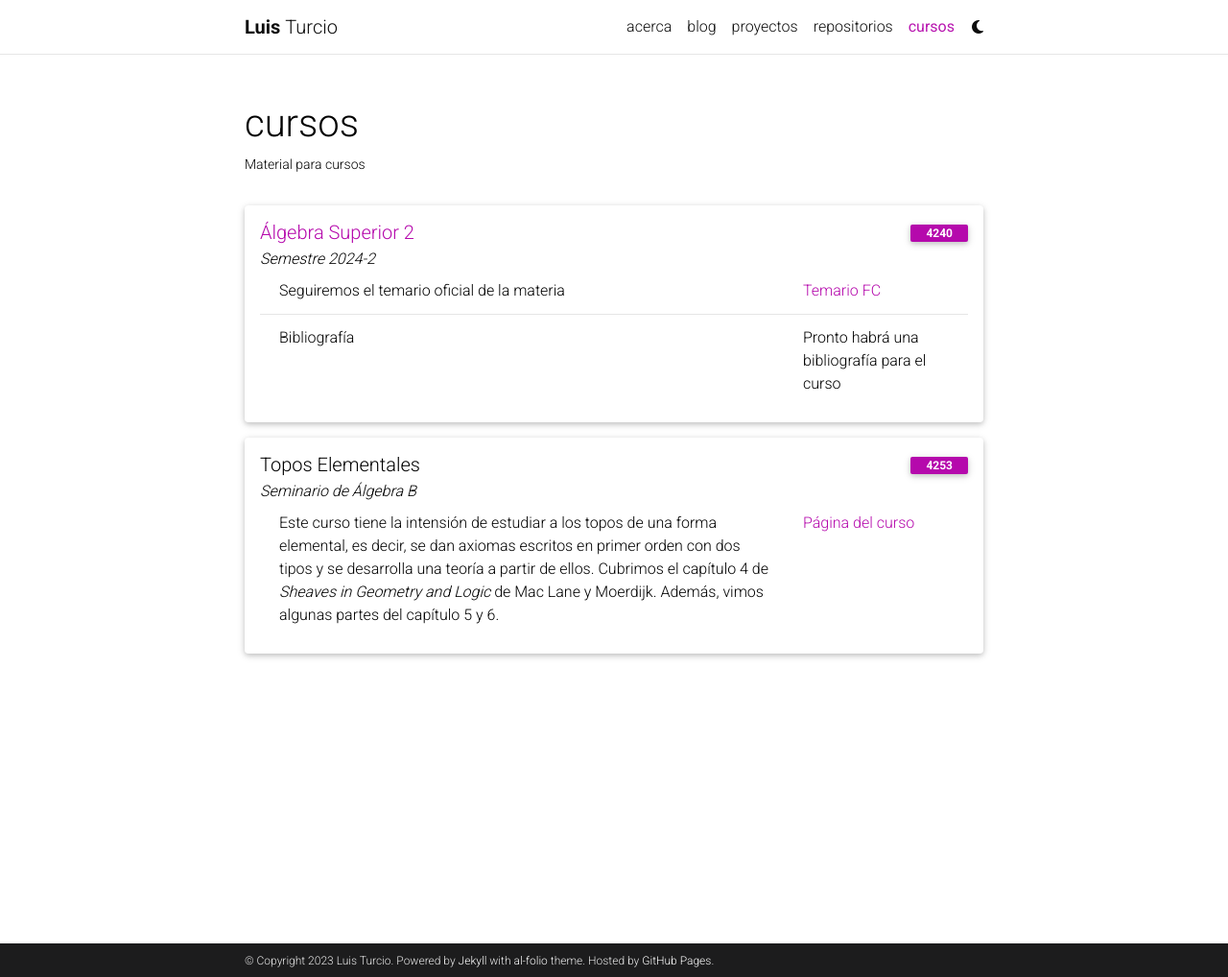
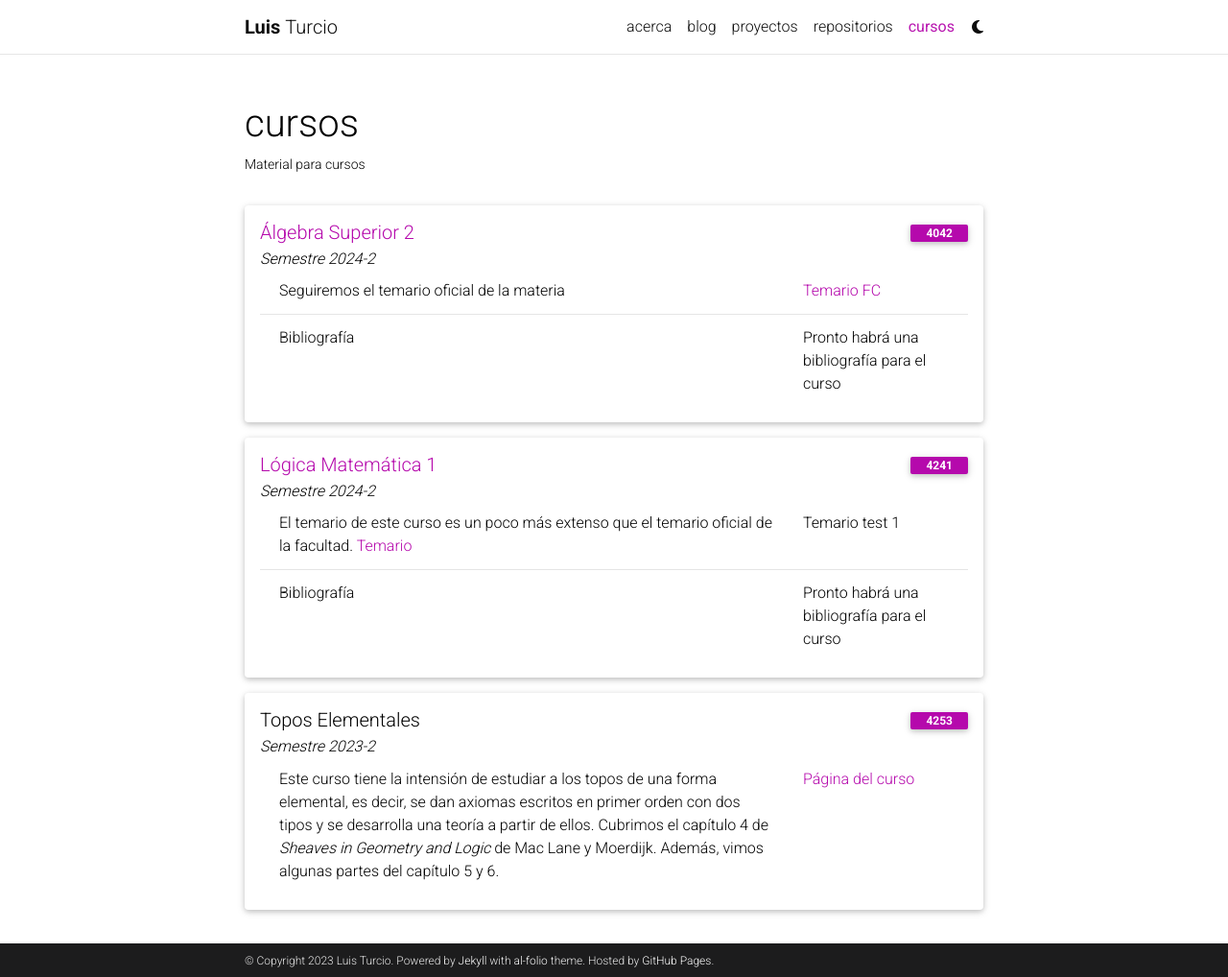
Before and after one commit to ljtc/ljtc.github.io, a Jekyll site: the page built from _pages/teaching.md, in a window 1280 px wide and 1018 px high. Shown: the whole window at 96% size. Built offline with Jekyll 4.4.1, drawn with Linux system fonts in a browser that asks for light colours; comment, search, counter and statistics services are not loaded; a style sheet for code colours, icons or effects is not loaded.

Commit message:
links en html no funcionan

```diff
--- a/_pages/teaching.md
+++ b/_pages/teaching.md
@@ -19,7 +19,7 @@
       </div>
       <div class="col-sm-2 text-sm-right">
         <span class="badge">
-          4240
+          4042
         </span>
       </div>
     </div>
@@ -49,13 +49,54 @@
 </div>
 
 
+<!-- Lógica I, 2024-2 -->
+<div class="card mt-3">
+  <div class="p-3">
+    <div class="row">
+      <div class="col-sm-10">
+        <h5 id="comp210" class="card-title"><a href="https://www.fciencias.unam.mx/docencia/horarios/busquedaglobal/20242/4241">Lógica Matemática 1</a></h5>
+        <h6 class="card-subtitle font-italic">Semestre 2024-2</h6>
+      </div>
+      <div class="col-sm-2 text-sm-right">
+        <span class="badge">
+          4241
+        </span>
+      </div>
+    </div>
+    <ul class="card-text font-weight-light list-group list-group-flush">
+      <li class="list-group-item">
+        <div class="row">
+          <div class="col-sm-9">
+            El temario de este curso es un poco más extenso que el temario oficial de la facultad.
+            <a href="../_posts/2023-12-02-igor.md">Temario</a>
+          </div>
+          <div class="col-sm-3">
+          <a>Temario test 1</a>
+          </div>
+        </div>
+      </li>
+      <li class="list-group-item">
+        <div class="row">
+          <div class="col-sm-9">
+            Bibliografía
+          </div>
+          <div class="col-sm-3">
+            Pronto habrá una bibliografía para el curso
+          </div>
+        </div>
+      </li>
+    </ul>
+  </div>
+</div>
+
+
 <!-- Topos Elementales, 2023-2-->
 <div class="card mt-3">
   <div class="p-3">
     <div class="row">
       <div class="col-sm-10">
         <h5 id="comp311" class="card-title">Topos Elementales</h5>
-        <h6 class="card-subtitle font-italic">Seminario de Álgebra B</h6>
+        <h6 class="card-subtitle font-italic">Semestre 2023-2</h6>
       </div>
       <div class="col-sm-2 text-sm-right">
         <span class="badge">
```
Also changed, not shown: _teaching/1_course.md (deleted, +0 -9 lines), assets/log12023/temario.md (added, +9 -0 lines).
